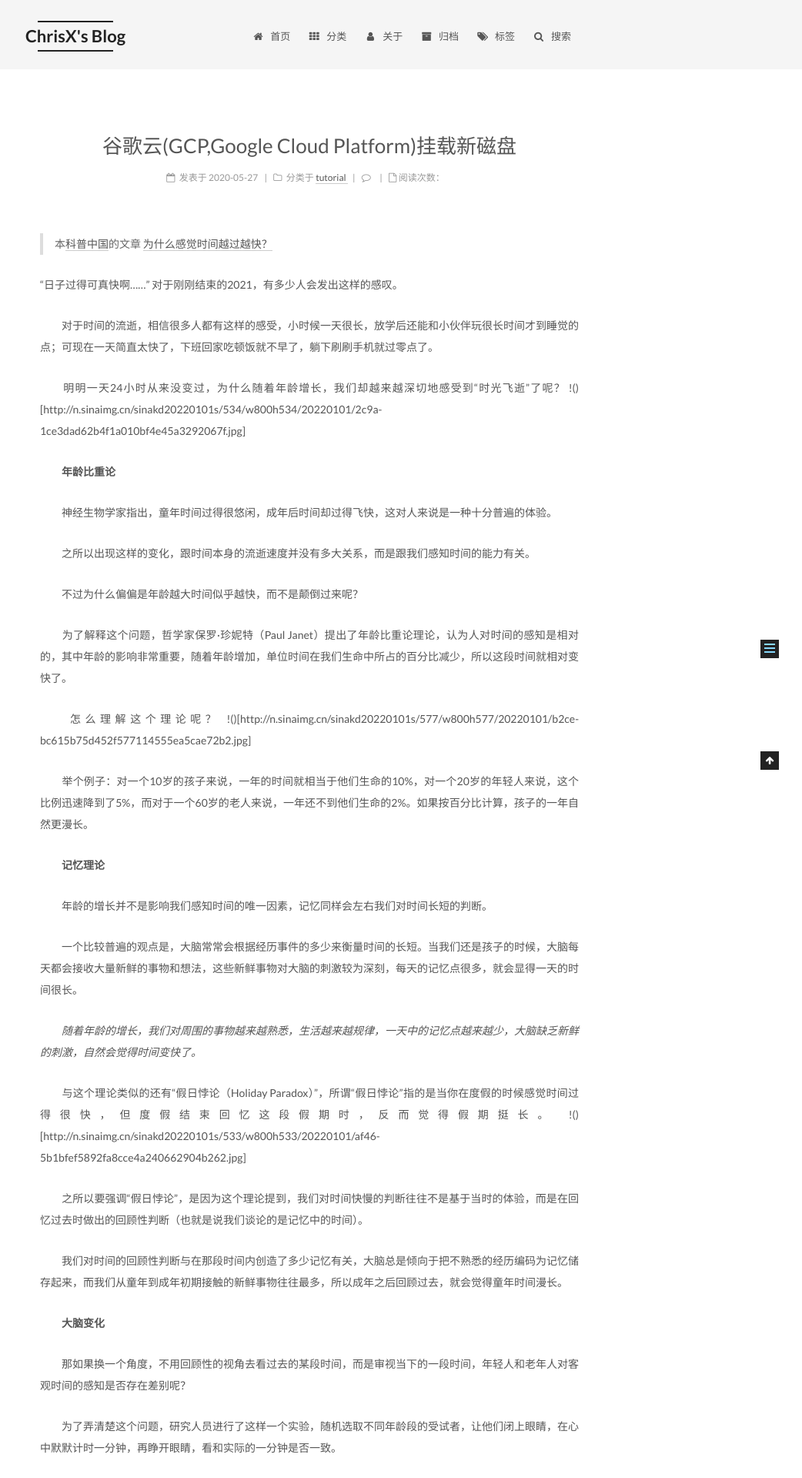
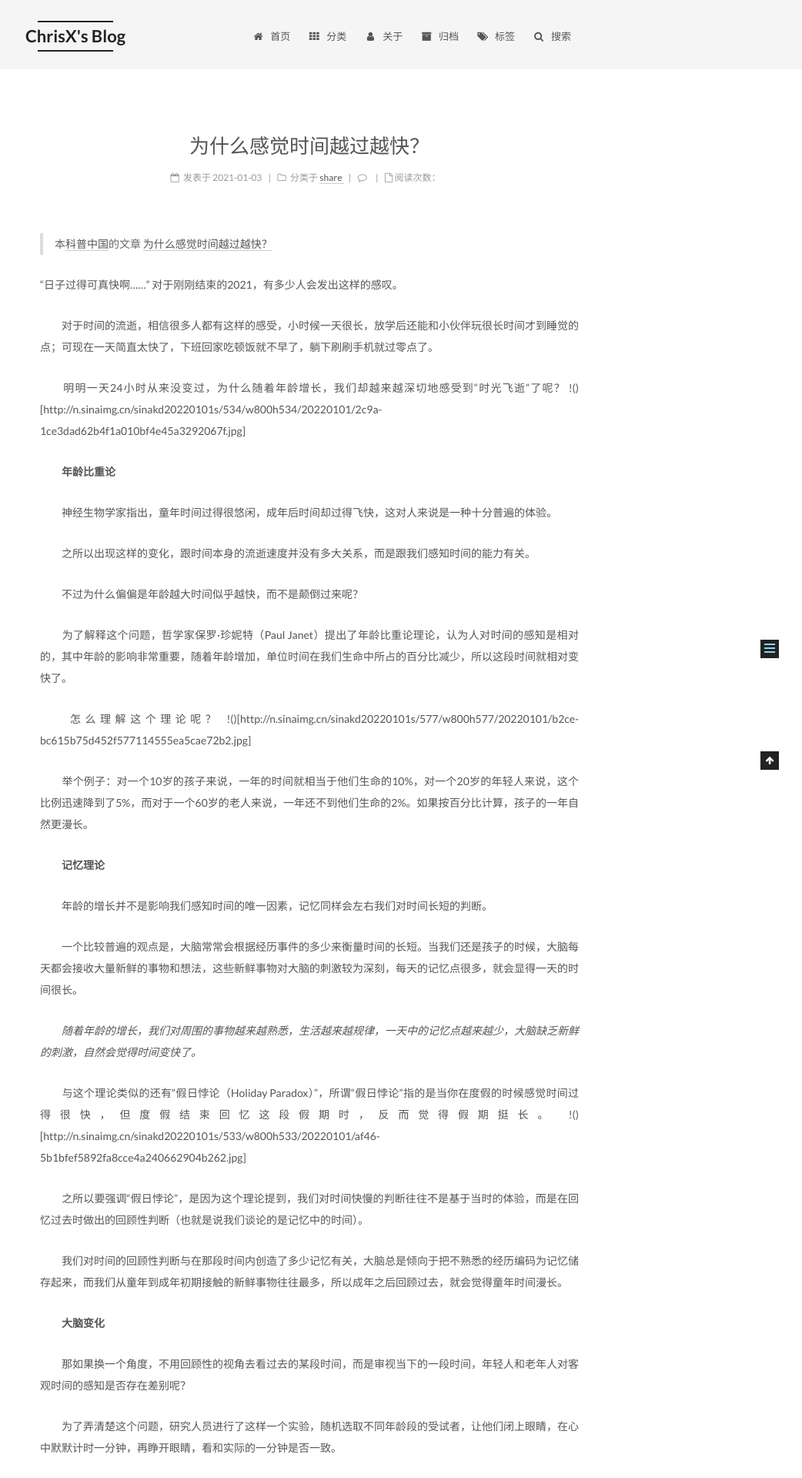
Before and after one commit to xrp001/xrp001.github.io, a Jekyll site: the page built from _posts/2021-01-03-why-does-time-pass-faster.md, in a window 1280 px wide. Shown: the top 1920 px of the page at 77% size, without its empty margins (238-1280 px from the left). Built offline with Jekyll 4.4.1, drawn with Linux system fonts in a browser that asks for light colours; comment, search, counter and statistics services are not loaded.

Commit message:
Update 2021-01-03-why-does-time-pass-faster.md

```diff
--- a/_posts/2021-01-03-why-does-time-pass-faster.md
+++ b/_posts/2021-01-03-why-does-time-pass-faster.md
@@ -1,11 +1,12 @@
 ---
 layout: post
-title: "谷歌云(GCP,Google Cloud Platform)挂载新磁盘"
-date: 2020-05-27
-categories: tutorial
+title: "为什么感觉时间越过越快？"
+date: 2021-01-03
+categories: share
 tags: [回忆,时光,随想]
 
 ---
+
 > 本[科普中国](http://k.sina.com.cn/mediaDocList.d.html?uid=5104880035)的文章 [为什么感觉时间越过越快？](http://k.sina.com.cn/article_5104880035_1304649a30190140tq.html)
 
 “日子过得可真快啊……” 对于刚刚结束的2021，有多少人会发出这样的感叹。
```
